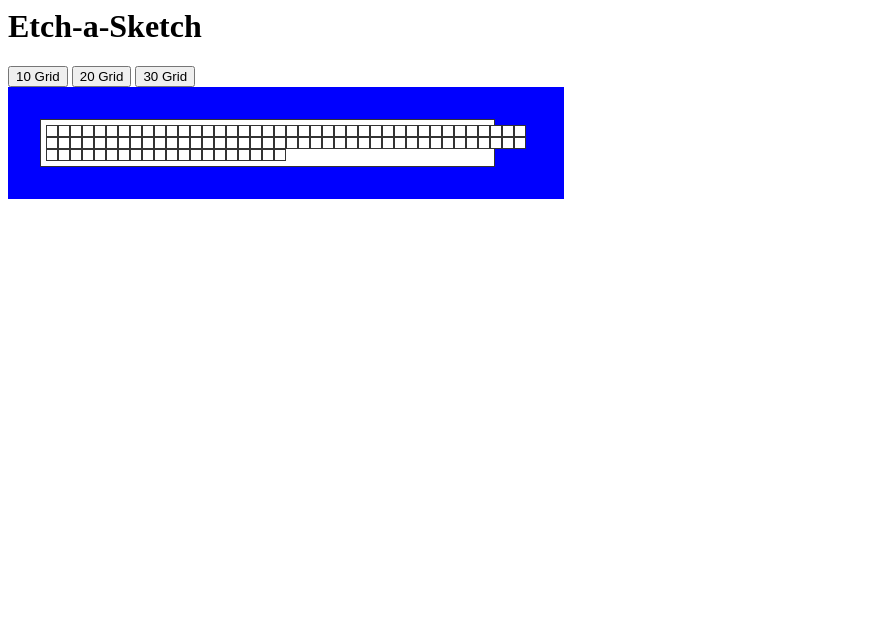
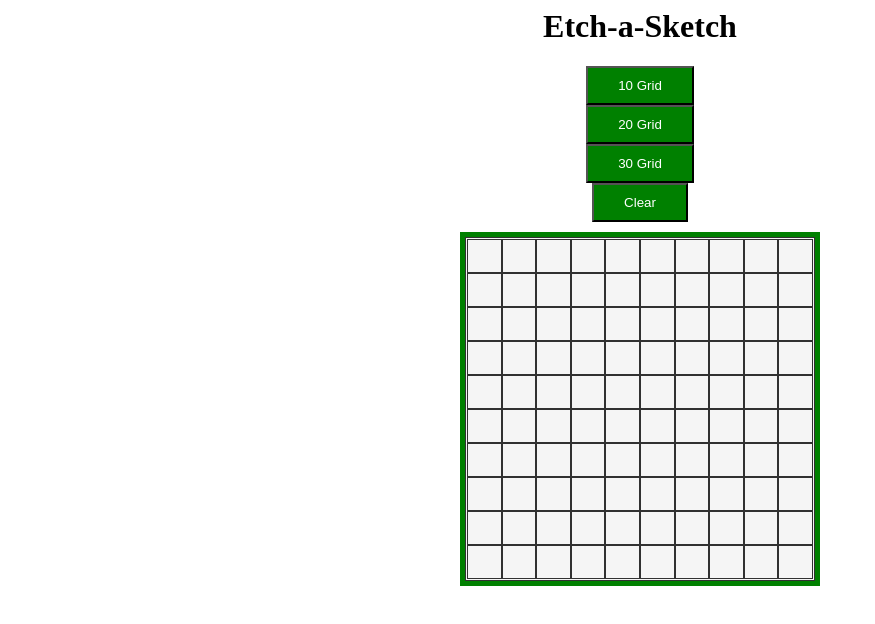
Before and after one commit to jonahtsu/etchASketch, a plain HTML site: page index.html in a window 1280 px wide. Both pictures are taken after a click on the button "10 Grid". Shown: the whole page, without its empty margins (0-875 px from the left). Drawn offline with Linux system fonts and the light colour scheme.

Commit message:
Add clear function, random colour generator for fill, revise grid styles for accuracy

```diff
--- a/index.html
+++ b/index.html
@@ -5,10 +5,11 @@
     </head>
         <body>
             <link href="styles.css">
-            <h1 id="gametitle">Etch-a-Sketch</h1>
-            <input id="grid10" type="button" value="10 Grid" onclick="createGrid(10);"/>
-            <input id="grid20" type="button" value="20 Grid" onclick="createGrid(20);" />
-            <input id="grid30" type="button" value="30 Grid" onclick="createGrid(30);" />
+            <h1 id="gameTitle">Etch-a-Sketch</h1>
+            <input id="grid10" type="button" value="10 Grid" onclick="createGrid(10); shape10();"/>
+            <input id="grid20" type="button" value="20 Grid" onclick="createGrid(20); shape20();" />
+            <input id="grid30" type="button" value="30 Grid" onclick="createGrid(30); shape30();" />
+            <input id="Clear" type="button" value="Clear" />
                 <div class="grid-container" id="grid">
                     <div class="grid-item" id="item">
                     </div>
--- a/main.js
+++ b/main.js
@@ -1,8 +1,5 @@
 const item = document.querySelector("#item");
-//document.getElementById("grid10").onclick = createGrid(10);
-//document.getElementById("grid20").onclick = createGrid(20);
-//document.getElementById("grid30").onclick = createGrid(30);
-//createGrid(40);
+
 function createGrid(size){
 for (let i=0; i< size * size; i++){
     const gridElement = document.createElement("div");
@@ -12,7 +9,42 @@ for (let i=0; i< size * size; i++){
 }
 }
 function fillColour(e){
-  // alert("FILL");
-   //e.target.style.backgroundColor = red;
-  e.target.style.backgroundColor = `rgb(100,10,10)`;
+ let x=Math.floor(Math.random()*100);
+ let y=Math.floor(Math.random()*100);
+ let z=Math.floor(Math.random()*100);
+ console.log(x);
+  e.target.style.backgroundColor = `rgb(${x},${y},${z})`;
 }
+const clear= document.querySelector('#Clear')
+clear.addEventListener('click',function(){
+let cell= item.children;
+for (let i = 0; i < 40*40; i++) {
+  cell[i].style.backgroundColor = 'white';
+}
+});
+
+function shape10() {
+  document.getElementById("item").style.gridTemplateColumns = "repeat(10, 1fr)";
+  document.getElementById("item").style.gridTemplateRows = "repeat(10, 1fr);";
+  var x = document.getElementsByClassName("grid-item");
+  for (let i=1; i< x.length; i++){
+  x[i].style.height = '30px';
+  }
+}
+
+function shape20() {
+  document.getElementById("item").style.gridTemplateColumns = "repeat(20, 1fr)";
+  document.getElementById("item").style.gridTemplateRows = "repeat(15, 1fr);";
+  var x = document.getElementsByClassName("grid-item");
+  for (let i=1; i< x.length; i++){
+  x[i].style.height = '15px';
+  }
+}
+function shape30() {
+  document.getElementById("item").style.gridTemplateColumns = "repeat(30, 1fr)";
+  document.getElementById("item").style.gridTemplateRows = "repeat(30, 1fr);";
+  var x = document.getElementsByClassName("grid-item");
+  for (let i=1; i< x.length; i++){
+  x[i].style.height = '6px';
+  }
+}
--- a/styles.css
+++ b/styles.css
@@ -1,23 +1,39 @@
 
 .grid-container {
-    padding:2rem;
-    background-color: blue;
-    max-width:fit-content;
+    padding:5px;
+    margin-left: auto;
+    margin-right:auto;
+    margin-block-start: 10px;
+    background-color:green;
+    width: 350px;
+    max-height: 400px;
+
+  }
+  #gameTitle {
+    text-align: center;
+  }
+
+  input[type="button"] {
+
+    display: grid;
+    padding: 10px 30px;
+    background-color:green ;
+    color:white;
+    cursor:pointer;
+    margin:auto;
+
   }
 .grid-element {
-  border: 0px;
+  border:5px;
 
 }
   .grid-item {
-    background-color: white;
+    background-color:whitesmoke;
     border: 1px solid rgba(0, 0, 0, 0.8);
-    padding: 5px;
-    max-width: 90%;
-    max-height: 90%;
+    padding: 1px;
     text-align: center;
-    display: inline-grid;
-    grid-template-columns: repeat( 40,auto);
-    grid-template-rows: repeat( 40,auto);
+    display: grid;
+
 
 
 
```
